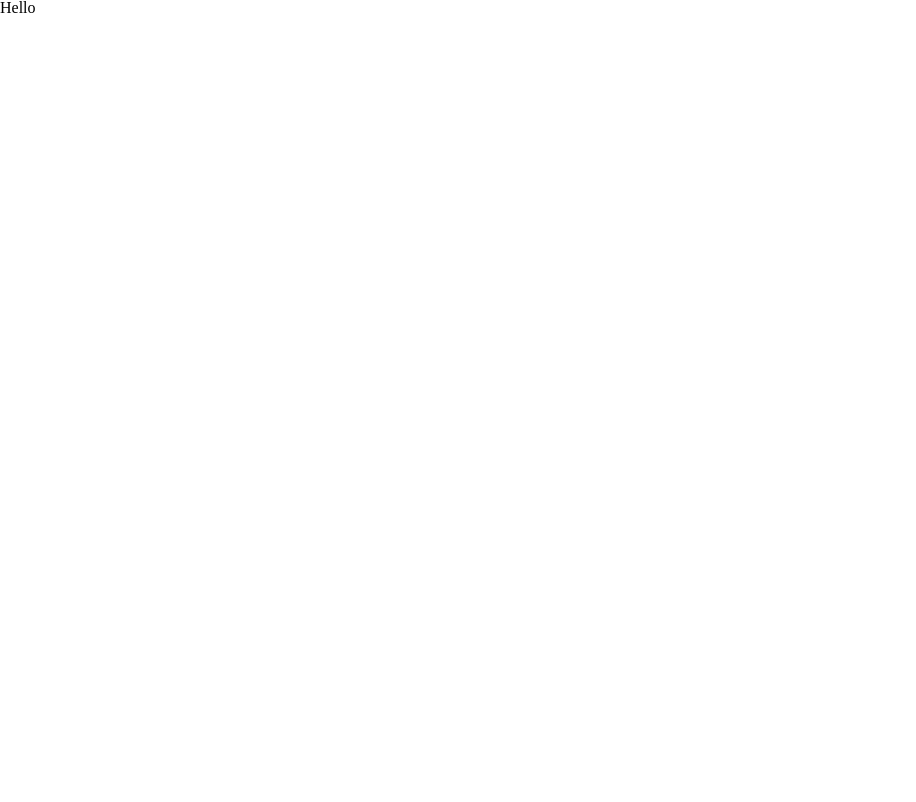
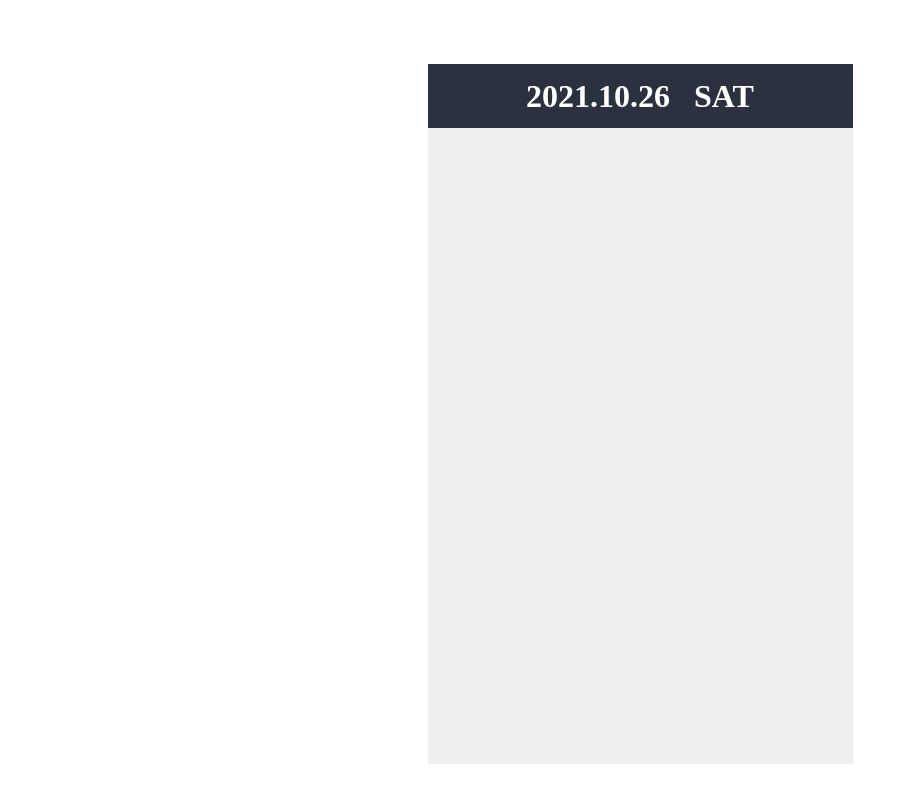
Before and after one commit to NamgyungKim/Todo-list-2021, a React (Create React App) app: page / in a window 1280 px wide. Shown: the top 802 px of the page, without its empty margins (0-916 px from the left). Built offline with nearby package versions, Linux system fonts and the light colour scheme.

Commit message:
Add: header component

```diff
--- a/src/app.css
+++ b/src/app.css
@@ -0,0 +1,2 @@
+.wrap { max-width: 425px; height: 700px; margin: 4rem auto; background-color: #EFEFEF; }
+header { width: 100%; height: 4rem; text-align: center; background-color: #2C3140; color: #fff; font-weight: bold; font-size: 2rem; line-height: 4rem;}
--- a/src/app.jsx
+++ b/src/app.jsx
@@ -1,8 +1,11 @@
 import './app.css';
+import Header from './components/header';
 
 const App = () => {
   return (
-    <h1>Hello</h1>
+    <div className="wrap">
+      <Header />
+    </div>
   );
 }
 
--- /dev/null
+++ b/src/components/header.jsx
@@ -0,0 +1,16 @@
+import React from 'react';
+
+const Header = (props) => {
+  const week = ['MON','TUE','WED','THU','FRI','SAT','SUN']
+  const year = new Date().getFullYear()
+  const month = new Date().getMonth()
+  const date = new Date().getDate()
+  const day = week[new Date().getDay()]
+  const today = year +'.'+ month + '.' + date
+
+  return (
+    <header>{today} &nbsp; {day}</header>
+  )
+}
+
+export default Header;
--- a/src/index.css
+++ b/src/index.css
@@ -5,7 +5,7 @@ a,abbr,acronym,address,applet,article,aside,audio,b,big,blockquote,body,canvas,c
   margin:0;
   padding:0;
   border:0;
-  font-size:100%;
+  font-size: 100%;
   font:inherit;
   vertical-align:baseline;
 }
```
